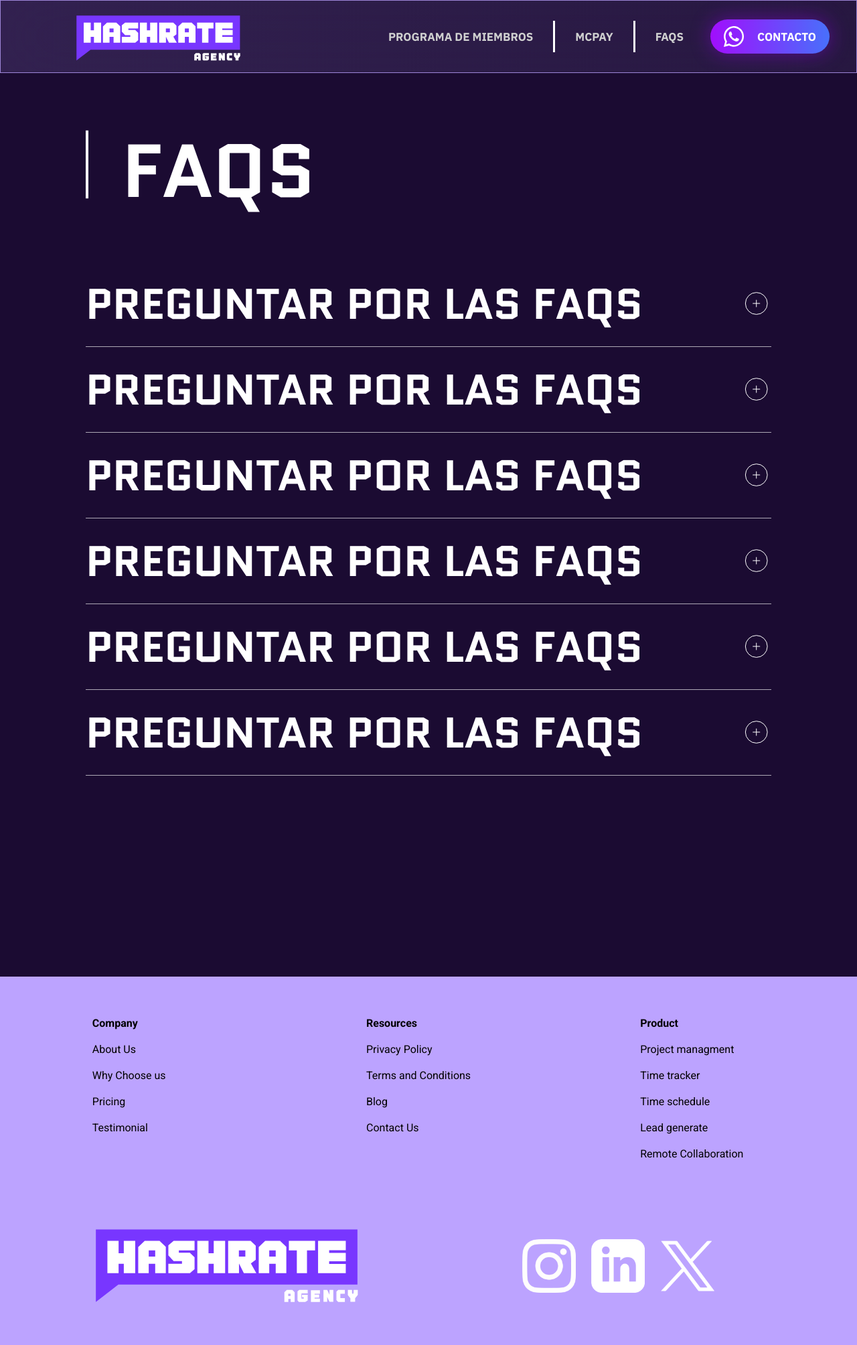
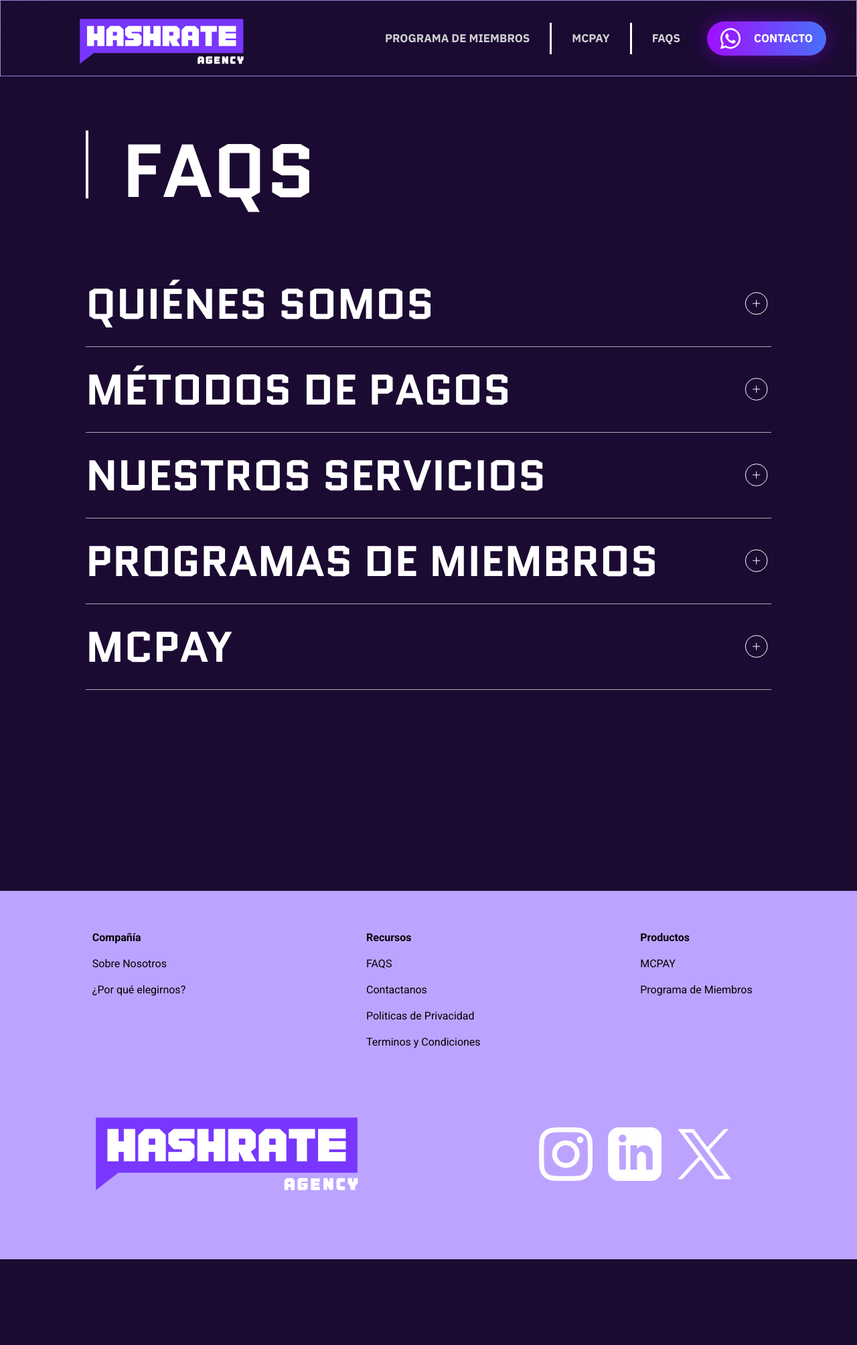
Before and after one commit to LeJonnaah/web-hashrate-agency, a PHP site: page /hashrate/faqs.html in a window 1280 px wide. Shown: the whole page at 67% size. After the commit the page ends 1880 px from the top, so only its background shows below. Run offline with PHP 8.4, Linux system fonts and the light colour scheme.

Commit message:
ouser services gif, rocket gif, backgrounds fix & and fixes

```diff
--- a/css/style.css
+++ b/css/style.css
@@ -63,13 +65,14 @@ h2 {
     animation: glow 2s ease-in-out infinite alternate;
 }
 
-@-webkit-keyframes glow {
+@keyframes glow {
     from {
-        text-shadow: 0 0 5px #fff, 0 0 10px;
+        text-shadow: none;
+        /* text-shadow: 0 0 5px #fff, 0 0 10px; */
     }
 
     to {
-        text-shadow: 0 0 10px #e6e6e6, 0 0 20px #e7e7e7;
+        text-shadow: 0 0 5px #e6e6e6, 0 0 10px #e7e7e7;
     }
 }
 
@@ -84,7 +87,7 @@ h1 {
     width: 100%;
     justify-content: space-between;
     align-items: center;
-    background: linear-gradient(90deg, rgba(188, 163, 255, 0.15) 0%, rgba(113, 98, 153, 0.15) 100%);
+    background-color: linear-gradient(90deg, rgba(188, 163, 255, 0.15) 0%, rgba(113, 98, 153, 0.15) 100%);
     backdrop-filter: blur(50px);
     -webkit-backdrop-filter: blur(50px);
     padding: 25px;
@@ -537,21 +540,108 @@ iframe {
     /* height: 1000px; */
 }
 
-.our-services__separator {
-    background-image: url("../img/our-services.png");
-    background-repeat: no-repeat;
-    background-position: center;
-    background-size: contain;
-    height: 70px;
+.our-services {
+    position: relative;
+}
+
+.box-ribbons {
+    flex-direction: column;
+    justify-content: center;
     width: 100%;
+    display: flex;
+    position: absolute;
+    top: 37.2em;
+    bottom: auto;
+    left: 0%;
+    right: 0%;
+    /* box-shadow: rgb(38, 57, 77) 0px 20px 30px -10px; */
+}
+
+.box-ribbons.up {
+    z-index: 1;
+    display: flex;
+    top: -7em;
+}
+
+.box-ribbons.bottom {
+    z-index: 1;
+    display: flex;
+    top: auto;
+    bottom: 0.9em;
+    left: 0%;
+    right: 0%;
+}
+
+.wrapper-ribbon {
+    /* -webkit-backdrop-filter: blur(5px); */
+    /* backdrop-filter: blur(5px); */
+    /* background-color: rgba(188, 163, 255, .8); */
+    background-color: rgba(188, 163, 255);
+    padding-top: 1em;
+    padding-bottom: 1em;
+    display: flex;
     position: relative;
-    bottom: 30px;
-    transform: rotateZ(-1deg);
-    z-index: 2;
-}
-
-.our-services__separator--bottom {
-    bottom: 90px;
+    overflow: hidden;
+    transform: rotate(4deg);
+}
+
+.wrapper-ribbon.ribbon-graphic-2 {
+    position: relative;
+    transform: rotate(-2deg);
+}
+
+.ribbon {
+    animation: moving 15s linear infinite;
+}
+
+.ribbon {
+    z-index: 3;
+    flex: none;
+    justify-content: flex-start;
+    align-items: center;
+    display: flex;
+    position: relative;
+}
+
+.box-ribbon {
+    color: var(--black-100);
+    text-align: center;
+    text-transform: uppercase;
+    flex: none;
+    max-width: 15em;
+    margin-right: 5.2em;
+    font-family: Bigshouldersdisplay,sans-serif;
+    font-weight: 900;
+    line-height: 2.2em;
+}
+
+.image-9 {
+    flex: none;
+    width: 3.3em;
+    margin-right: 5.2em;
+}
+
+img {
+    max-width: 100%;
+    display: inline-block;
+}
+
+img {
+    vertical-align: middle;
+    max-width: 100%;
+    display: inline-block;
+}
+
+
+@keyframes moving {
+    0% {
+        transform: translate(0%);
+    }
+
+    100% {
+        transform: translate(-50%);
+    }
+
 }
 
 #members-program {
@@ -856,7 +938,7 @@ footer *>a:hover {
     }
 
     .navbar {
-        padding: 10px;
+        padding: 15px;
     }
 
     .nav-logo {
@@ -1129,7 +1239,7 @@ footer *>a:hover {
 
     .footer__social {
         align-self: center;
-        margin-right: 65px;
+        margin-right: 40px;
     }
 
     .column {
--- a/faqs.html
+++ b/faqs.html
@@ -82,64 +82,32 @@
 
     <main>
         <section class="faqs-container">
-            <button class="accordion">Preguntar por las faqs</button>
+            <button class="accordion">QUIÉNES SOMOS</button>
             <div class="panel">
-                <p>Lorem ipsum dolor sit amet consectetur adipisicing elit. Ipsam, ab quas itaque facere aut quod illum
-                    eligendi inventore totam natus ut eveniet quaerat laborum veniam consectetur provident excepturi
-                    aliquam? Dolore.
-                    Error maiores consectetur facere neque ut ipsa, reprehenderit animi velit illo nemo natus rerum fuga
-                    exercitationem fugiat illum, vitae adipisci deserunt, quaerat veniam ducimus? Doloremque odio earum
-                    voluptas ut at.</p>
+                <p>	Somos HashrateAgency, una Agencia de Marketing centraba en conectar empresas de todo el mundo con los influencers apropiados para realizar las mejores campañas publicitarias.</p>
             </div>
 
-            <button class="accordion">Preguntar por las faqs</button>
+            <button class="accordion">MÉTODOS DE PAGOS</button>
             <div class="panel">
-                <p>Lorem ipsum dolor sit amet consectetur adipisicing elit. Ipsam, ab quas itaque facere aut quod illum
-                    eligendi inventore totam natus ut eveniet quaerat laborum veniam consectetur provident excepturi
-                    aliquam? Dolore.
-                    Error maiores consectetur facere neque ut ipsa, reprehenderit animi velit illo nemo natus rerum fuga
-                    exercitationem fugiat illum, vitae adipisci deserunt, quaerat veniam ducimus? Doloremque odio earum
-                    voluptas ut at.</p>
+                <p> En Hashrate tenemos todos los métodos de pago principales, trasferencias bancarias y PayPal. Dentro del Programa de Miembros disponemos de otros métodos de pago para la comodidad de nuestros creadores!.</p>
             </div>
 
-            <button class="accordion">Preguntar por las faqs</button>
+            <button class="accordion">NUESTROS SERVICIOS</button>
             <div class="panel">
-                <p>Lorem ipsum dolor sit amet consectetur adipisicing elit. Ipsam, ab quas itaque facere aut quod illum
-                    eligendi inventore totam natus ut eveniet quaerat laborum veniam consectetur provident excepturi
-                    aliquam? Dolore.
-                    Error maiores consectetur facere neque ut ipsa, reprehenderit animi velit illo nemo natus rerum fuga
-                    exercitationem fugiat illum, vitae adipisci deserunt, quaerat veniam ducimus? Doloremque odio earum
-                    voluptas ut at.</p>
+                <p> Ofrecemos gestiones de campañas publicitarias online/offline y organizaciones de eventos presenciales.</p>
             </div>
 
-            <button class="accordion">Preguntar por las faqs</button>
+            <button class="accordion">PROGRAMAS DE MIEMBROS</button>
             <div class="panel">
-                <p>Lorem ipsum dolor sit amet consectetur adipisicing elit. Ipsam, ab quas itaque facere aut quod illum
-                    eligendi inventore totam natus ut eveniet quaerat laborum veniam consectetur provident excepturi
-                    aliquam? Dolore.
-                    Error maiores consectetur facere neque ut ipsa, reprehenderit animi velit illo nemo natus rerum fuga
-                    exercitationem fugiat illum, vitae adipisci deserunt, quaerat veniam ducimus? Doloremque odio earum
-                    voluptas ut at.</p>
+                <p>	El Programa de Miembros tiene como finalidad que los creadores de contenido puedan obtener un dominio personalizado, gestores de campañas, editores y guionistas que puedan ayudarlos en cada una de sus campañas.           </p>
+                <p style="margin-top: 50px;">
+                    Además los creadores que se unan a nuestro Programa de Miembros tienen acceso a más métodos de pagos y menor tiempo de espera a la hora de reclamar el pago luego de realizar las campañas publicitarias.
+                </p>
             </div>
 
-            <button class="accordion">Preguntar por las faqs</button>
+            <button class="accordion">MCPAY</button>
             <div class="panel">
-                <p>Lorem ipsum dolor sit amet consectetur adipisicing elit. Ipsam, ab quas itaque facere aut quod illum
-                    eligendi inventore totam natus ut eveniet quaerat laborum veniam consectetur provident excepturi
-                    aliquam? Dolore.
-                    Error maiores consectetur facere neque ut ipsa, reprehenderit animi velit illo nemo natus rerum fuga
-                    exercitationem fugiat illum, vitae adipisci deserunt, quaerat veniam ducimus? Doloremque odio earum
-                    voluptas ut at.</p>
-            </div>
-
-            <button class="accordion">Preguntar por las faqs</button>
-            <div class="panel">
-                <p>Lorem ipsum dolor sit amet consectetur adipisicing elit. Ipsam, ab quas itaque facere aut quod illum
-                    eligendi inventore totam natus ut eveniet quaerat laborum veniam consectetur provident excepturi
-                    aliquam? Dolore.
-                    Error maiores consectetur facere neque ut ipsa, reprehenderit animi velit illo nemo natus rerum fuga
-                    exercitationem fugiat illum, vitae adipisci deserunt, quaerat veniam ducimus? Doloremque odio earum
-                    voluptas ut at.</p>
+                <p>	    Es una plataforma externa a HashrateAgency con la que nos hemos asociado por el profesionalismo y la comodidad de usar la aplicación para facilitar los cobros de cada uno de los creadores de contenido. </p>
             </div>
 
         </section>
@@ -148,43 +116,40 @@
     <footer>
         <div class="footer-container">
             <div class="column">
-                <h4>Company</h4>
+                <h4>Compañía</h4>
                 <ul>
-                    <li class="li"><a href="#">About Us</a></li>
-                    <li class="li"><a href="#">Why Choose us</a></li>
-                    <li class="li"><a href="#">Pricing</a></li>
-                    <li class="li"><a href="#">Testimonial</a></li>
+                    <li class="li"><a href="#about-us">Sobre Nosotros</a></li>
+                    <li class="li"><a href="#">¿Por qué elegirnos?</a></li>
                 </ul>
             </div>
             <div class="column">
-                <h4>Resources</h4>
+                <h4>Recursos</h4>
                 <ul>
-                    <li class="li"><a href="#">Privacy Policy</a></li>
-                    <li class="li"><a href="#">Terms and Conditions</a></li>
-                    <li class="li"><a href="#">Blog</a></li>
-                    <li class="li"><a href="#">Contact Us</a></li>
+                    <li class="li"><a href="faqs.html">FAQS</a></li>
+                    <li class="li"><a href="#contact-form">Contactanos</a></li>
+                    <li class="li"><a href="https://www.hcaptcha.com/privacy">Politicas de Privacidad</a></li>
+                    <li class="li"><a href="https://www.hcaptcha.com/terms">Terminos y Condiciones</a></li>
                 </ul>
             </div>
             <div class="column">
-                <h4>Product</h4>
+                <h4>Productos</h4>
                 <ul>
-                    <li class="li"><a href="#">Project managment</a></li>
-                    <li class="li"><a href="#">Time tracker</a></li>
-                    <li class="li"><a href="#">Time schedule</a></li>
-                    <li class="li"><a href="#">Lead generate</a></li>
-                    <li class="li"><a href="#">Remote Collaboration</a></li>
+                    <li class="li"><a href="mcpay.html">MCPAY</a></li>
+                    <li class="li"><a href="members-program.html">Programa de Miembros</a></li>
                 </ul>
             </div>
         </div>
 
         <div class="footer__social-container">
-            <a href="#"><img class="footer-logo" src="img/HASHRATE-AGENCY.svg" alt=""></a>
+            <a href="#"><img class="footer-logo" src="img/HASHRATE-AGENCY.svg" alt="Hashrate logo"></a>
             <div class="footer__social">
-                <a href="https://www.instagram.com/hashrateagency/" target="_blank"><img class="footer__social-link"
-                        src="img/social/IG.png" alt=""></a>
-                <a href="" target="_blank"><img class="footer__social-link" src="img/social/LKD.png" alt=""></a>
+                <a href="https://www.instagram.com/hashrateagency/" target="_blank"><img
+                        class="footer__social-link" src="img/social/IG.png" alt="Instagram Logo"></a>
+                <a href="https://www.linkedin.com/company/hashrateagency/?viewAsMember=true"
+                    target="_blank"><img class="footer__social-link" src="img/social/LKD.png"
+                        alt="LinkedIn Logo"></a>
                 <a href="https://x.com/hashrateagency" target="_blank"><img class="footer__social-link"
-                        src="img/social/TWT.png" alt=""></a>
+                        src="img/social/TWT.png" alt="Twitter Logo"></a>
             </div>
         </div>
     </footer>
```
Also changed, not shown: other parts of css/style.css (+129 -64 lines), index.html (+146 -25 lines), js/swiper.js (+3 -8 lines), mcpay.html (+17 -20 lines), members-program.html (+17 -20 lines), img/Untitled-1_3.gif (added), img/mcpay/check.svg, img/mcpay/comisions.svg, img/mcpay/exclusivity.svg, img/mcpay/methods.svg, img/mcpay/personal.svg, img/members/assist.svg, img/members/expansion.svg, img/members/group.svg, 3 more files.
